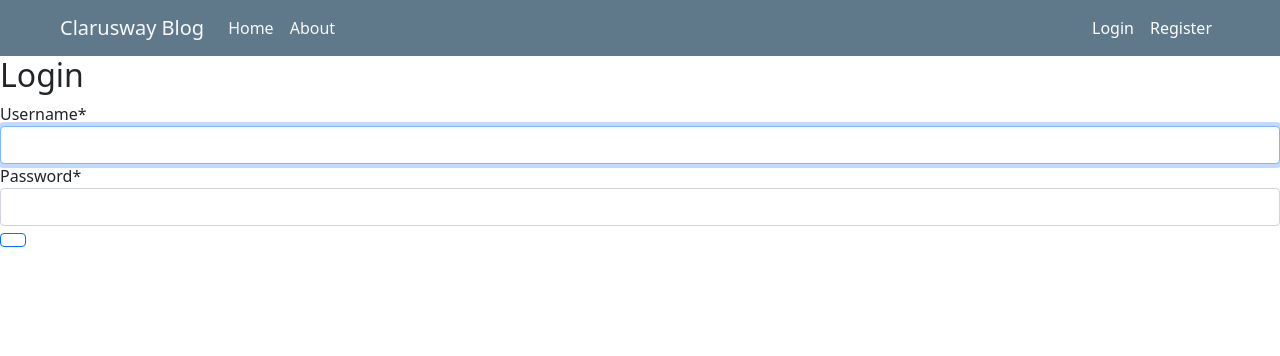
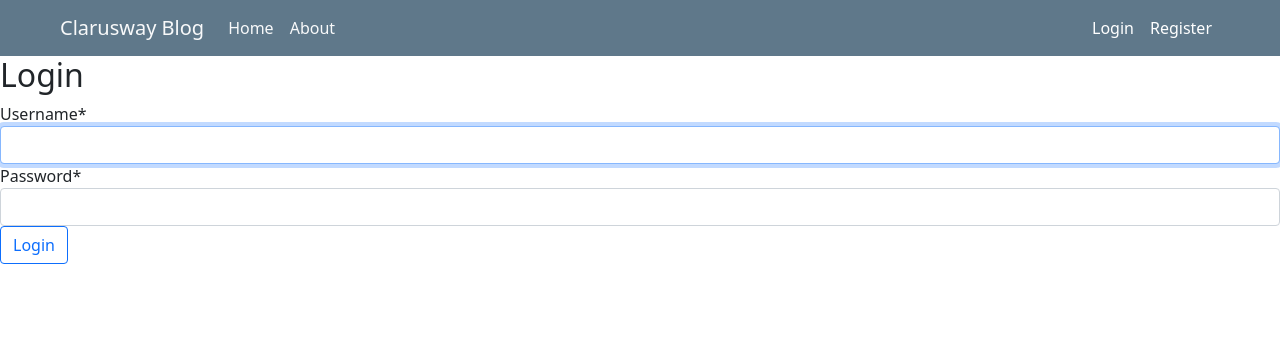
Before and after one commit to Ata-92/Django-Blog-App, a Django app: page /login/ in a window 1280 px wide. Shown: the top 356 px of the page. Run offline with Django 3.2, Linux system fonts and the light colour scheme; some libraries are stand-ins or nearby versions.

Commit message:
Add a button to login temp.

```diff
--- a/src/blog_app/templates/blog_app/login.html
+++ b/src/blog_app/templates/blog_app/login.html
@@ -9,6 +9,6 @@
   <form action="" method="post">
     {% csrf_token %}
     {{form | crispy}}
-    <button type="submit" class="btn btn-outline-primary"></button>
+    <button type="submit" class="btn btn-outline-primary">Login</button>
   </form>
 {% endblock content %}
```
